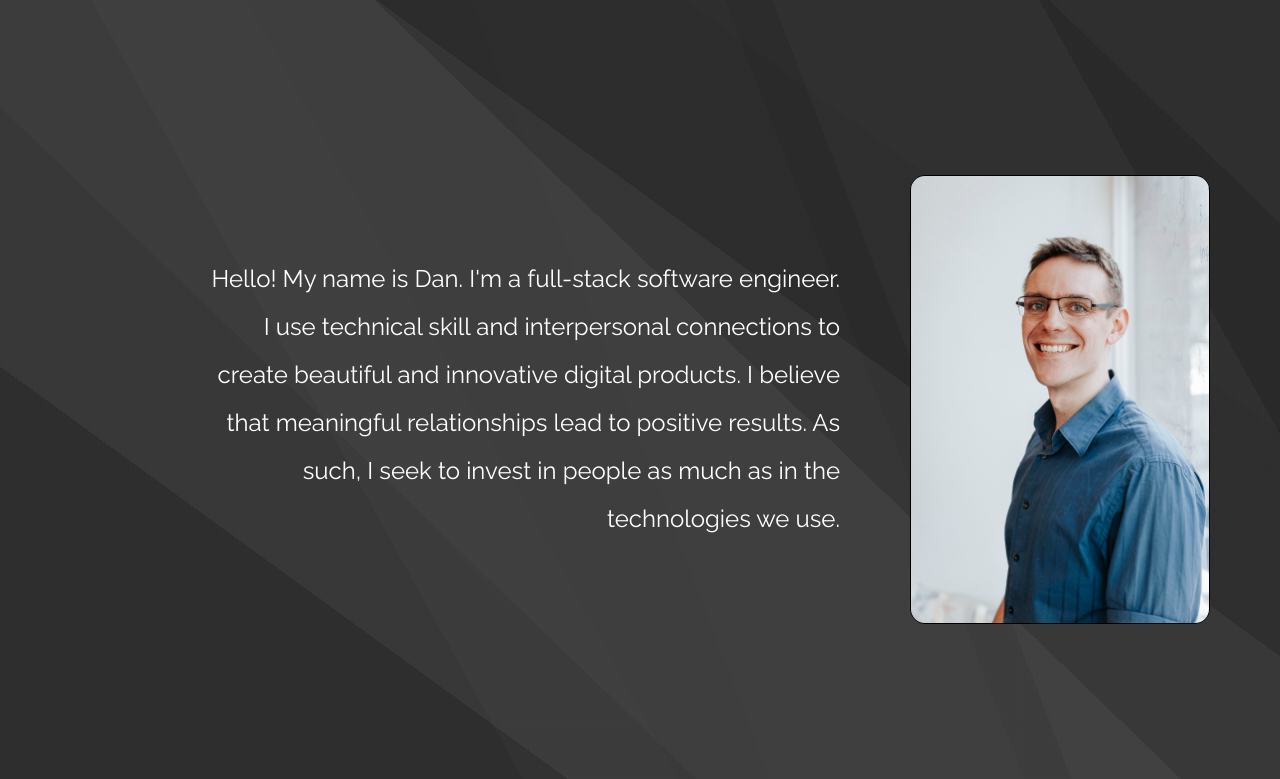
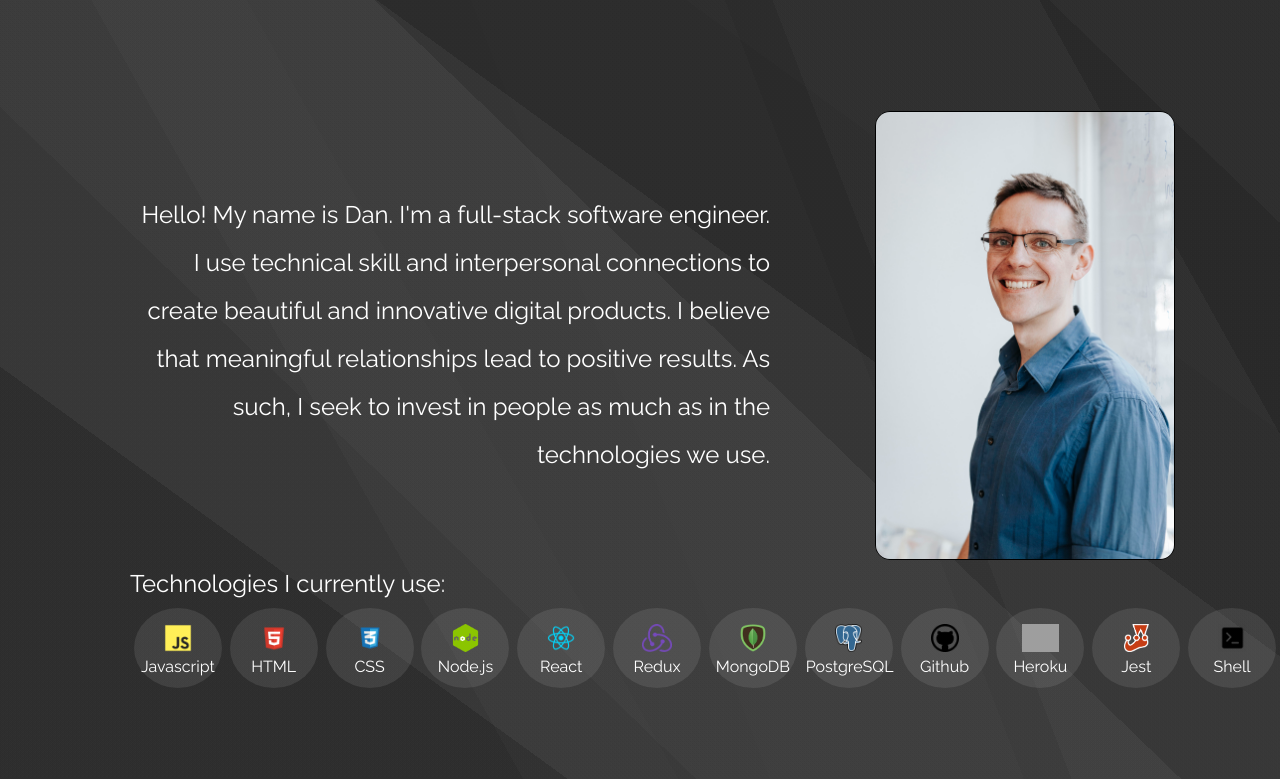
Before and after one commit to drmeloy/danmeloy.dev_react, a React app: page / in a window 1280 px wide. Shown: the part 801-1580 px from the top of the page. Built offline with nearby package versions, Linux system fonts and the light colour scheme; grey boxes are pictures that could not be loaded; a web font is replaced by a local one.

Commit message:
combining About and Skills sections

```diff
--- a/src/components/About/About.css
+++ b/src/components/About/About.css
@@ -1,14 +1,15 @@
 .About {
   padding-left: 130px;
   display: flex;
+  flex-direction: column;
+  justify-content: center;
   min-height: 100vh;
   color: white;
 
-  p {
+  p, span {
     font-family: 'Raleway', sans-serif;
     font-size: 1.5rem;
     width: 50vw;
-    margin: auto;
     line-height: 2;
     text-align: right;
   }
@@ -44,12 +45,17 @@
   background: linear-gradient(216deg, rgba(77, 77, 77,0.05) 0%, rgba(77, 77, 77,0.05) 25%,rgba(42, 42, 42,0.05) 25%, rgba(42, 42, 42,0.05) 38%,rgba(223, 223, 223,0.05) 38%, rgba(223, 223, 223,0.05) 75%,rgba(36, 36, 36,0.05) 75%, rgba(36, 36, 36,0.05) 100%),linear-gradient(44deg, rgba(128, 128, 128,0.05) 0%, rgba(128, 128, 128,0.05) 34%,rgba(212, 212, 212,0.05) 34%, rgba(212, 212, 212,0.05) 57%,rgba(25, 25, 25,0.05) 57%, rgba(25, 25, 25,0.05) 89%,rgba(135, 135, 135,0.05) 89%, rgba(135, 135, 135,0.05) 100%),linear-gradient(241deg, rgba(55, 55, 55,0.05) 0%, rgba(55, 55, 55,0.05) 14%,rgba(209, 209, 209,0.05) 14%, rgba(209, 209, 209,0.05) 60%,rgba(245, 245, 245,0.05) 60%, rgba(245, 245, 245,0.05) 69%,rgba(164, 164, 164,0.05) 69%, rgba(164, 164, 164,0.05) 100%),linear-gradient(249deg, rgba(248, 248, 248,0.05) 0%, rgba(248, 248, 248,0.05) 32%,rgba(148, 148, 148,0.05) 32%, rgba(148, 148, 148,0.05) 35%,rgba(202, 202, 202,0.05) 35%, rgba(202, 202, 202,0.05) 51%,rgba(181, 181, 181,0.05) 51%, rgba(181, 181, 181,0.05) 100%),linear-gradient(92deg, hsl(214,0%,11%),hsl(214,0%,11%))
 }
 
+.Container {
+  display: flex;
+  justify-content: space-evenly;
+  align-items: center;
+}
+
 .Headshot {
   max-width: 25%;
   min-width: 300px;
   height: auto;
   margin: auto;
-  margin-left: 0;
   border: 1px solid black;
   border-radius: 15px;
 
@@ -68,3 +74,68 @@
     height: auto;
   }
 }
+
+.Skills {
+  p {
+    font-family: 'Raleway', sans-serif;
+    font-size: 2rem;
+    width: 85vw;
+    padding: 2% 5%;
+    line-height: 1.3;
+    color: white;
+  }
+
+  @media (min-width: 10px) and (max-width: 720px){
+    p {
+      font-size: 1em;
+    }
+  }
+
+  @media (min-width: 721px) and (max-width: 1025px) {
+    p {
+      font-size: 1.5em;
+    }
+  }
+
+  @media (max-width: 1025px){
+    padding-left: 0;
+  }
+}
+
+.Icons {
+  display: grid;
+  place-items: center;
+  grid-template: auto / repeat(12, 1fr);
+  row-gap: 3rem;
+
+  p {
+    border-radius: 50%;
+    height: 10vh;
+    width: 11vh;
+    background: #ffffff17;
+    text-align: center;
+    font-family: 'Raleway', sans-serif;
+    color: white;
+    font-size: 1rem;
+    padding: 1%;
+    padding-top: 0;
+  }
+
+  img {
+    height: 3.5vh;
+    margin-top: 1em;
+  }
+
+  @media (min-width: 10px) and (max-width: 720px){
+    row-gap: 1em;
+    grid-template: auto / repeat(2, 1fr);
+
+    p {
+      font-size: .6em;
+    }
+  }
+
+  @media (min-width: 721px) and (max-width: 1025px) {
+    grid-template: auto / repeat(3, 1fr);
+  }
+}
--- a/src/components/About/About.jsx
+++ b/src/components/About/About.jsx
@@ -6,8 +6,63 @@ export default function About(){
     <>
       <section className={styles.About}>
         <img className={styles.CroppedHeadshot} src='../../../public/assets/headshot.jfif' alt='headshot of dan' />
-        <p>Hello! My name is Dan. I&apos;m a full-stack software engineer. I use technical skill and interpersonal connections to create beautiful and innovative digital products. I believe that meaningful relationships lead to positive results. As such, I seek to invest in people as much as in the technologies we use.</p>
-        <img className={styles.Headshot} src='../../../public/assets/dan.jpg' alt='headshot of dan' />
+        <div className={styles.Container}>
+          <p>Hello! My name is Dan. I&apos;m a full-stack software engineer. I use technical skill and interpersonal connections to create beautiful and innovative digital products. I believe that meaningful relationships lead to positive results. As such, I seek to invest in people as much as in the technologies we use.</p>
+          <img className={styles.Headshot} src='../../../public/assets/dan.jpg' alt='headshot of dan' />
+        </div>
+        <div className={styles.Skills}>
+          <span>Technologies I currently use:</span>
+          <div className={styles.Icons}>
+            <p>
+              <img src='../../../public/assets/js.png' alt='javascript icon'/>
+              <br/>Javascript
+            </p>
+            <p>
+              <img src='../../../public/assets/html.png' alt='html icon'/>
+              <br/>HTML
+            </p>
+            <p>
+              <img src='../../../public/assets/css.png' alt='css icon'/>
+              <br/>CSS
+            </p>
+            <p>
+              <img src='../../../public/assets/node.png' alt='node icon'/>
+              <br/>Node.js
+            </p>
+            <p>
+              <img src='../../../public/assets/react.png' alt='react icon'/>
+              <br/>React
+            </p>
+            <p>
+              <img src='../../../public/assets/redux.png' alt='redux icon'/>
+              <br/>Redux
+            </p>
+            <p>
+              <img src='../../../public/assets/mongodb.png' alt='mongodb icon'/>
+              <br/>MongoDB
+            </p>
+            <p>
+              <img src='../../../public/assets/postgres.png' alt='postgres icon'/>
+              <br/>PostgreSQL
+            </p>
+            <p>
+              <img src='../../../public/assets/github.png' alt='github icon'/>
+              <br/>Github
+            </p>
+            <p>
+              <img src='../../../public/assets/heroku.png' alt='heroku icon'/>
+              <br/>Heroku
+            </p>
+            <p>
+              <img src='../../../public/assets/jest.png' alt='jest icon'/>
+              <br/>Jest
+            </p>
+            <p>
+              <img src='../../../public/assets/shell.png' alt='shell icon'/>
+              <br/>Shell
+            </p>
+          </div>
+        </div>
       </section>
     </>
   );
```
Also changed, not shown: TODO.md (+2 -2 lines).
